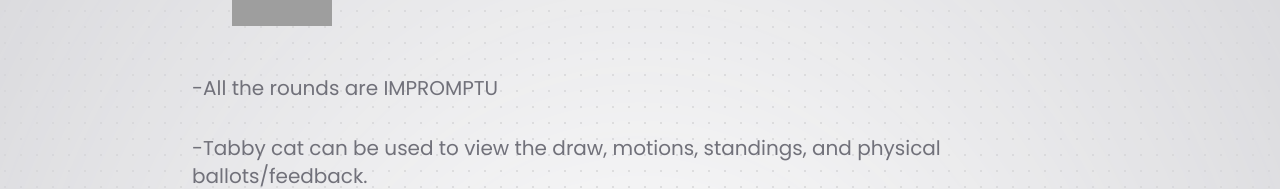
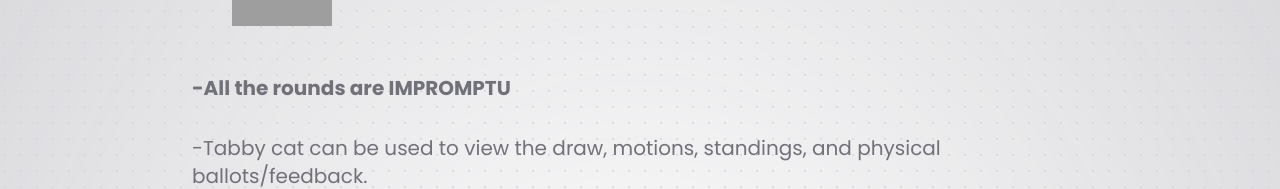
Before and after one commit to Achyut2009/wwdc-debate-website., a Next.js app: page /guidelines in a window 1280 px wide. Shown: the part 250-439 px from the top of the page. Built offline with nearby package versions, Linux system fonts and the light colour scheme; grey boxes are pictures that could not be loaded.

Commit message:
72nd commit

```diff
--- a/app/guidelines/page.tsx
+++ b/app/guidelines/page.tsx
@@ -24,7 +24,7 @@ export default function About() {
             </div>
             <div className="relative flex z-50 items-center justify-center  ">
               <div className="max-w-4xl pt-8">
-                <p className="py-4 font-weight-700 text-lg text-left leading-normal text-zinc-500 lg:text-xl xl:text-xl dark:text-zinc-300">
+                <p className="py-4 font-bold text-lg text-left leading-normal text-zinc-500 lg:text-xl xl:text-xl dark:text-zinc-300">
                   -All the rounds are IMPROMPTU{" "}
                 </p>
                 <p className="py-4 text-lg text-left leading-normal text-zinc-500 lg:text-xl xl:text-xl dark:text-zinc-300">
```
